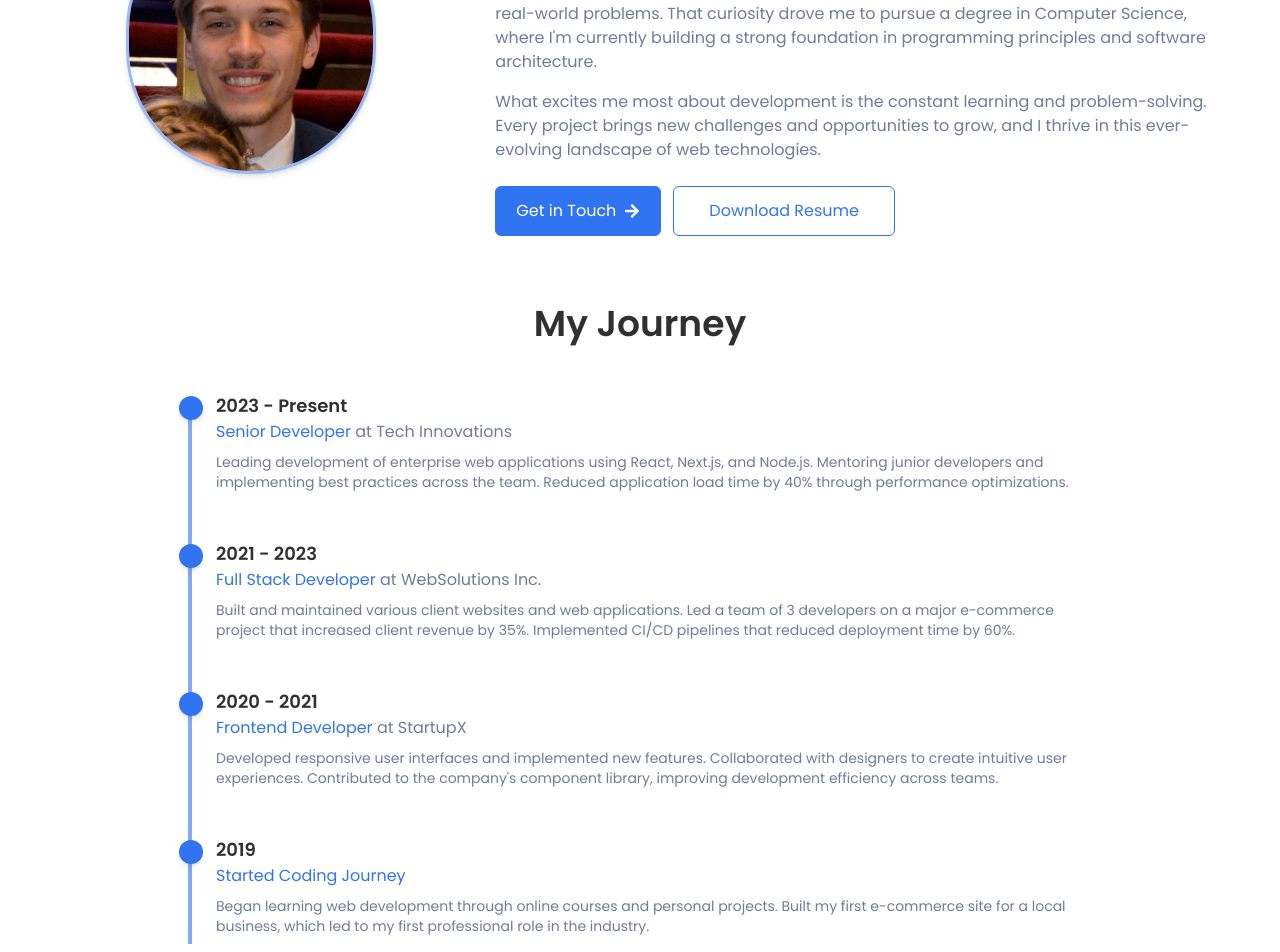
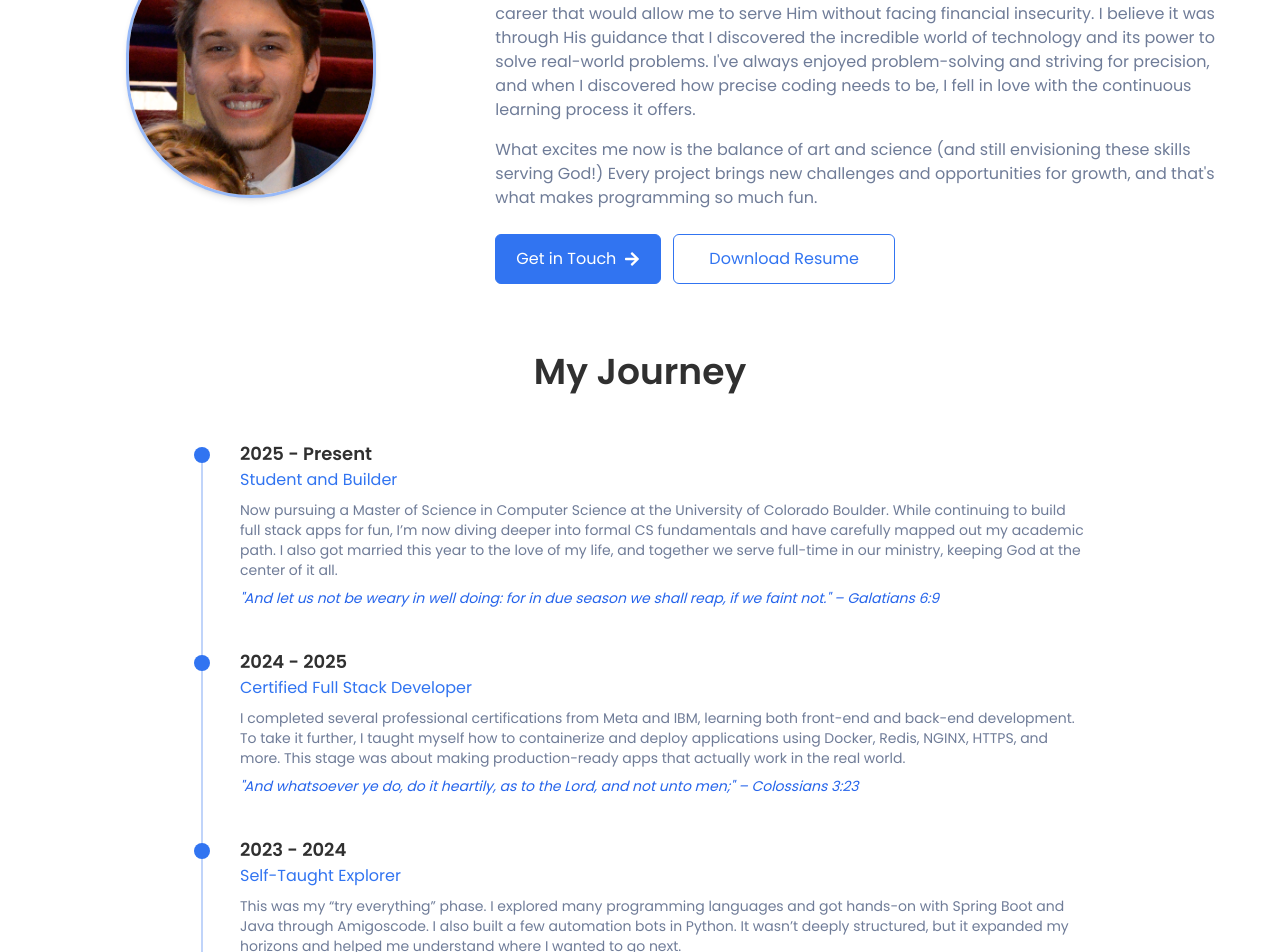
Before and after one commit to MarshallNickolauson/portfolio-website, a React (Vite) app: page /portfolio-website/about in a window 1280 px wide. Shown: the part 340-1292 px from the top of the page. Built offline with nearby package versions, Linux system fonts and the light colour scheme.

Commit message:
add: my journey section

```diff
--- a/src/components/aboutscreen/HeroSection.jsx
+++ b/src/components/aboutscreen/HeroSection.jsx
@@ -10,13 +10,11 @@ const HeroSection = () => {
     const containerRef = useRef(null);
 
     useEffect(() => {
-        const observer = new IntersectionObserver(
-            ([entry]) => {
-                if (entry.isIntersecting) {
-                    setIsVisible(true);
-                }
-            },
-        );
+        const observer = new IntersectionObserver(([entry]) => {
+            if (entry.isIntersecting) {
+                setIsVisible(true);
+            }
+        });
 
         if (containerRef.current) observer.observe(containerRef.current);
         return () => observer.disconnect();
@@ -42,16 +40,16 @@ const HeroSection = () => {
                     </h1>
                     <div className='flex flex-col text-md space-y-4 text-mainGray dark:text-white'>
                         <p>
-                            I'm a passionate Full Stack Developer who loves making elegant, efficient, and user-friendly web applications. With over 3 years of hands-on experience, I've worked on a
-                            range of projects — from personal experiments to complex container-based applications.
+                            My full name is Marshall David Nickolauson, and I’m a passionate Full Stack Developer with a love for problem-solving and creating elegant, efficient, and user-friendly web
+                            applications.
                         </p>
                         <p>
-                            My journey in web development started with a curiosity about how technology can solve real-world problems. That curiosity drove me to pursue a degree in Computer Science,
-                            where I'm currently building a strong foundation in programming principles and software architecture.
+                            My journey into web development began with my love for God and a desire to pursue a career that would allow me to serve Him without facing financial insecurity. I believe
+                            it was through His guidance that I discovered the incredible world of technology and its power to solve real-world problems. I've always enjoyed problem-solving and
+                            striving for precision, and when I discovered how precise coding needs to be, I fell in love with the continuous learning process it offers.
                         </p>
                         <p>
-                            What excites me most about development is the constant learning and problem-solving. Every project brings new challenges and opportunities to grow, and I thrive in this
-                            ever-evolving landscape of web technologies.
+                            What excites me now is the balance of art and science {'('}and still envisioning these skills serving God!{')'} Every project brings new challenges and opportunities for growth, and that's what makes programming so much fun.
                         </p>
                         <div className='flex space-x-3 pt-2'>
                             <button
--- a/src/components/aboutscreen/MyJourneySection.jsx
+++ b/src/components/aboutscreen/MyJourneySection.jsx
@@ -1,50 +1,80 @@
-import React from 'react';
+import React, { useEffect, useRef, useState } from 'react';
 
+const JourneySection = () => {
     const journeyData = [
         {
-        date: '2023 - Present',
-        title: 'Senior Developer',
-        company: 'Tech Innovations',
+            date: '2025 - Present',
+            title: 'Student and Builder',
             description:
-            'Leading development of enterprise web applications using React, Next.js, and Node.js. Mentoring junior developers and implementing best practices across the team. Reduced application load time by 40% through performance optimizations.',
+                'Now pursuing a Master of Science in Computer Science at the University of Colorado Boulder. While continuing to build full stack apps for fun, I’m now diving deeper into formal CS fundamentals and have carefully mapped out my academic path. I also got married this year to the love of my life, and together we serve full-time in our ministry, keeping God at the center of it all.',
+            verse: '"And let us not be weary in well doing: for in due season we shall reap, if we faint not." – Galatians 6:9',
         },
         {
-        date: '2021 - 2023',
-        title: 'Full Stack Developer',
-        company: 'WebSolutions Inc.',
+            date: '2024 - 2025',
+            title: 'Certified Full Stack Developer',
             description:
-            'Built and maintained various client websites and web applications. Led a team of 3 developers on a major e-commerce project that increased client revenue by 35%. Implemented CI/CD pipelines that reduced deployment time by 60%.',
+                'I completed several professional certifications from Meta and IBM, learning both front-end and back-end development. To take it further, I taught myself how to containerize and deploy applications using Docker, Redis, NGINX, HTTPS, and more. This stage was about making production-ready apps that actually work in the real world.',
+            verse: '"And whatsoever ye do, do it heartily, as to the Lord, and not unto men;" – Colossians 3:23',
         },
         {
-        date: '2020 - 2021',
-        title: 'Frontend Developer',
-        company: 'StartupX',
+            date: '2023 - 2024',
+            title: 'Self-Taught Explorer',
             description:
-            "Developed responsive user interfaces and implemented new features. Collaborated with designers to create intuitive user experiences. Contributed to the company's component library, improving development efficiency across teams.",
+                'This was my “try everything” phase. I explored many programming languages and got hands-on with Spring Boot and Java through Amigoscode. I also built a few automation bots in Python. It wasn’t deeply structured, but it expanded my horizons and helped me understand where I wanted to go next.',
+            verse: '"For I know the thoughts that I think toward you, saith the Lord, thoughts of peace, and not of evil, to give you an expected end." – Jeremiah 29:11',
         },
         {
-        date: '2019',
-        title: 'Started Coding Journey',
-        company: '',
+            date: '2022 - 2023',
+            title: 'Certified Neophyte',
             description:
-            'Began learning web development through online courses and personal projects. Built my first e-commerce site for a local business, which led to my first professional role in the industry.',
+                'I knew nothing about coding. One day, I followed an obscure JavaScript tutorial to turn my computer into a blockchain node. It didn’t work—I failed, and I was frustrated. That moment pushed me to look up how to start learning web development. I spent 12 hours that day diving into HTML, CSS, and JavaScript. The next day, and many days after, I prayed often for God’s guidance on how to move forward. That was the beginning of something great.',
+            verse: '“Trust in the Lord with all thine heart; and lean not unto thine own understanding. In all thy ways acknowledge him, and he shall direct thy paths.” – Proverbs 3:5–6',
         },
     ];
 
-const JourneySection = () => {
+    const [isVisible, setIsVisible] = useState(false);
+    const containerRef = useRef(null);
+
+    useEffect(() => {
+        const observer = new IntersectionObserver(([entry]) => {
+            if (entry.isIntersecting) {
+                setIsVisible(true);
+            }
+        });
+
+        if (containerRef.current) observer.observe(containerRef.current);
+        return () => observer.disconnect();
+    }, []);
+
     return (
-        <section className='bg-white dark:bg-darkMainBlue py-16 px-6'>
-            <h2 className='text-3xl md:text-4xl font-semibold text-center mb-12 text-mainBlack dark:text-white'>My Journey</h2>
-            <div className='relative max-w-4xl mx-auto pl-6'>
-                <div className='absolute -left-[4px] top-2 h-full border-l-4 border-mainBlue/60'></div>
+        <section className='bg-white dark:bg-darkMainBlue pt-28 px-6'>
+            <h2
+                className={`text-3xl md:text-4xl font-semibold text-center mb-12 text-mainBlack dark:text-white ${isVisible ? 'fade-in-bottom' : 'opacity-0'}`}
+                style={{ animationDelay: `0.2s` }}
+            >
+                My Journey
+            </h2>
+            <div className='relative max-w-4xl mx-auto' ref={containerRef}>
                 {journeyData.map((item, index) => (
-                    <div key={index} className='mb-12 relative'>
-                        <div className='absolute -left-[37px] top-1 w-6 h-6 bg-mainBlue rounded-full dark:border-darkMainBlue shadow-md' />
+                    <div key={index} className={`relative pl-12 pb-10 ${isVisible ? 'fade-in-left' : 'opacity-0'}`} style={{ animationDelay: `${0.5 + index * 0.2}s` }}>
+                        <div className='absolute left-[10px] top-[7px] w-4 h-4 rounded-full bg-mainBlue z-10 transform -translate-x-1/2' />
+
+                        {index < journeyData.length - 1 && (
+                            <div
+                                className={`absolute left-[10px] top-4 w-px bg-mainBlue/60 z-0 transform -translate-x-1/2 ${isVisible ? 'draw-down' : 'opacity-0'}`}
+                                style={{
+                                    animationDelay: `${1.5 + index * 0.5}s`,
+                                    animationFillMode: 'forwards',
+                                }}
+                            />
+                        )}
+
                         <h3 className='text-lg font-semibold text-mainBlack dark:text-white'>{item.date}</h3>
                         <p className='text-md text-mainBlue font-medium mb-2'>
                             {item.title} {item.company && <span className='text-mainGray dark:text-white'>at {item.company}</span>}
                         </p>
                         <p className='text-sm text-mainGray dark:text-white'>{item.description}</p>
+                        <p className='text-sm italic text-mainBlueDark mt-2'>{item.verse}</p>
                     </div>
                 ))}
             </div>
--- a/src/index.css
+++ b/src/index.css
@@ -53,6 +53,16 @@ html {
     }
 }
 
+@keyframes drawDown {
+    0% {
+        height: 0%;
+    }
+
+    100% {
+        height: 100%;
+    }
+}
+
 .fade-in-left {
     opacity: 0;
     animation: fadeInLeft 0.75s ease-out forwards;
@@ -76,6 +86,10 @@ html {
     animation: fadeIn 1s forwards;
 }
 
+.draw-down {
+    animation: drawDown 0.75s ease-out forwards;
+}
+
 /* ######### */
 
 .marquee-track {
```
Lines whose indentation alone changed are shown as unchanged.
